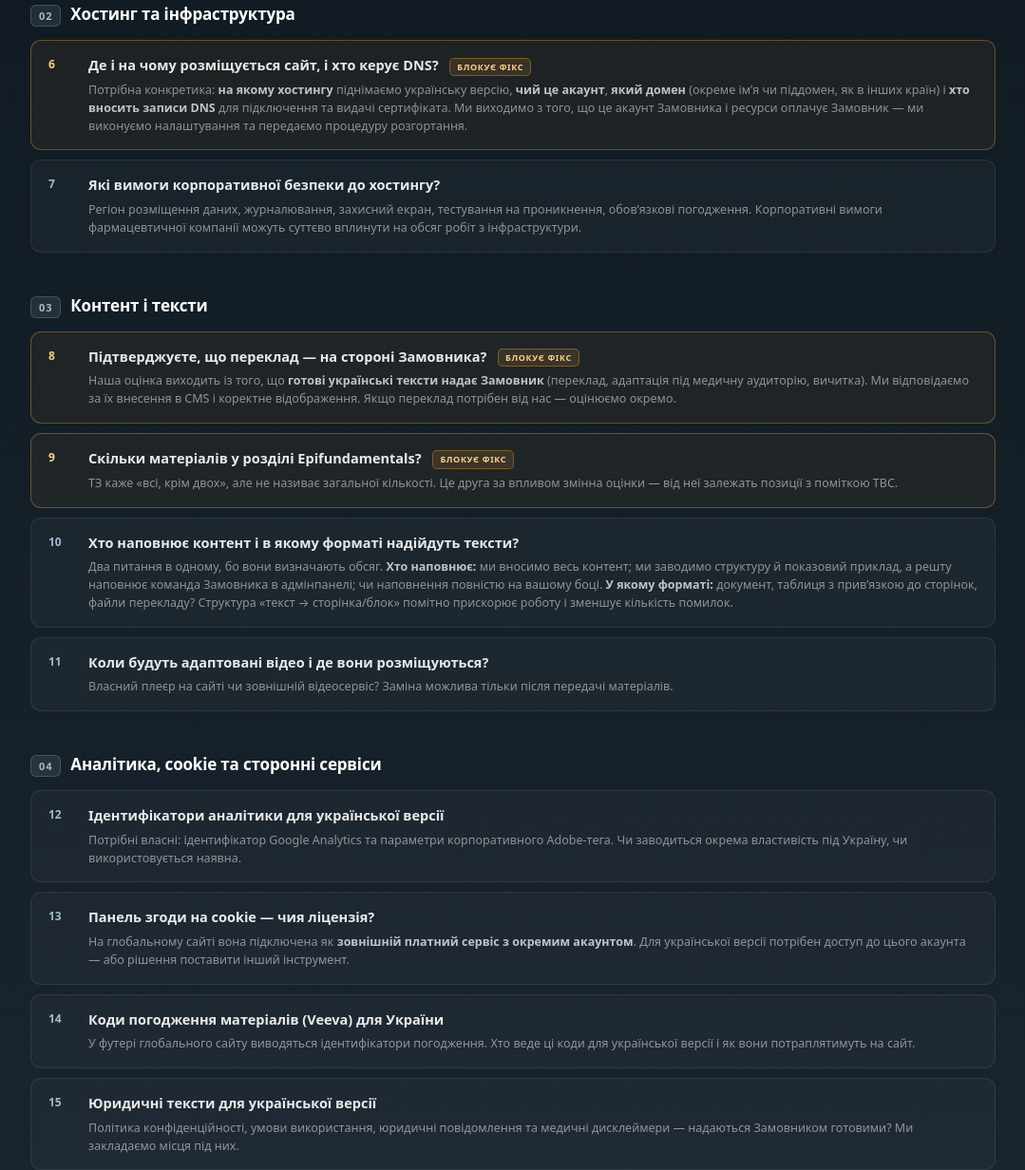
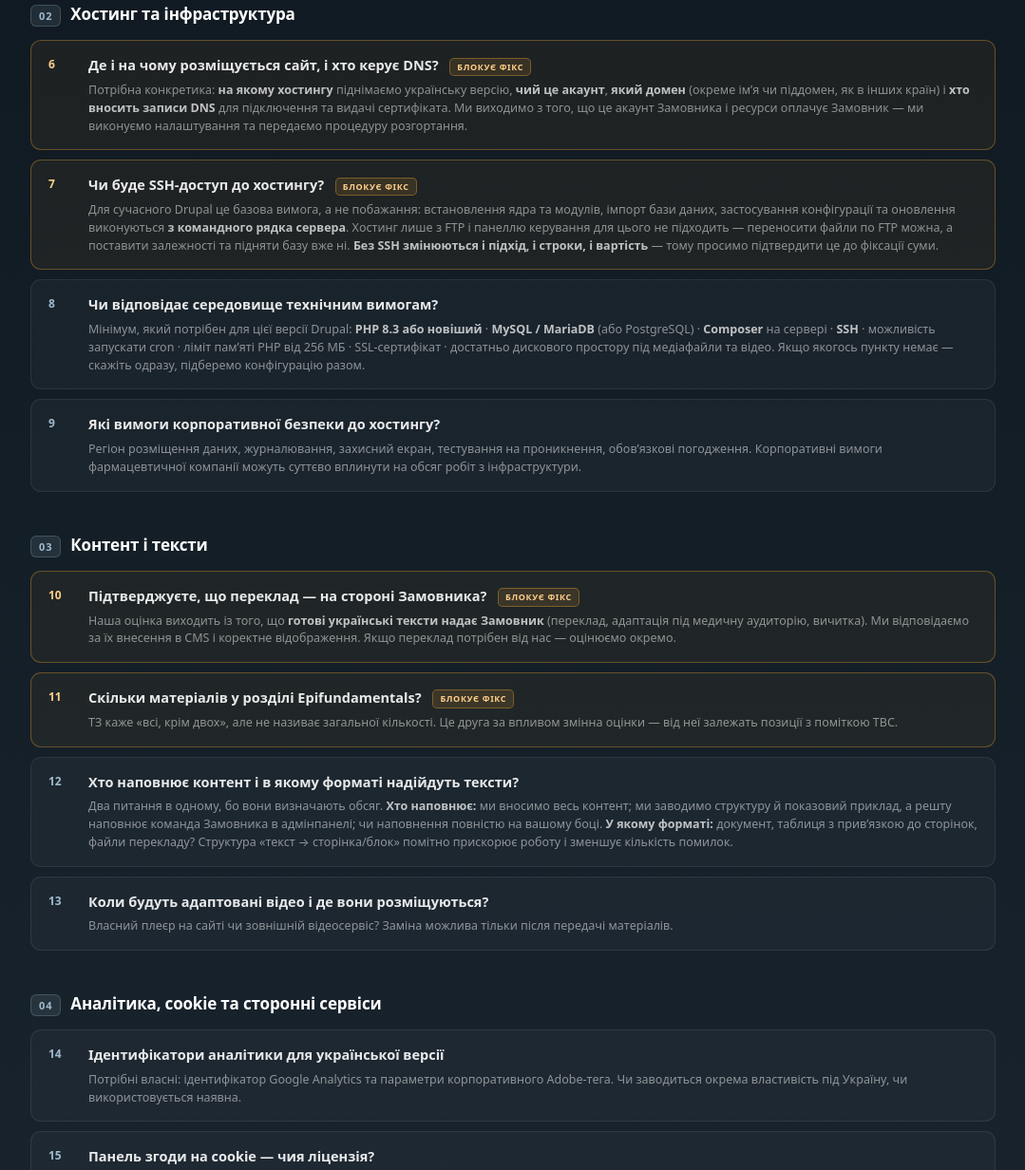
Before and after one commit to chife-mod/epicentral, a plain HTML site: page questions/index.html in a window 1280 px wide. Shown: the part 1227-2459 px from the top of the page at 95% size, without its empty margins (100-1179 px from the left). Drawn offline with Linux system fonts and the light colour scheme.

Commit message:
Питання: SSH-доступ і технічні вимоги до хостингу
Додано два питання в групу «Хостинг та інфраструктура»:
SSH-доступ (блокує фікс — без нього неможливо ставити залежності
та піднімати базу) і відповідність середовища технічним вимогам
(PHP 8.3+, MySQL/MariaDB, Composer, cron, памʼять, SSL).

Питань 20 → 22, наскрізну нумерацію перебудовано.

```diff
--- a/questions/index.html
+++ b/questions/index.html
@@ -140,8 +140,35 @@
         </div>
       </li>
 
+      <li class="q q--block">
+        <span class="q__n">7</span>
+        <div>
+          <div class="q__t">Чи буде SSH-доступ до хостингу? <span class="q__tag">Блокує фікс</span></div>
+          <div class="q__w">Для сучасного Drupal це базова вимога, а не побажання: встановлення ядра
+            та модулів, імпорт бази даних, застосування конфігурації та оновлення виконуються
+            <strong>з командного рядка сервера</strong>. Хостинг лише з FTP і панеллю керування
+            для цього не підходить — переносити файли по FTP можна, а поставити залежності
+            та підняти базу вже ні.
+            <strong>Без SSH змінюються і підхід, і строки, і вартість</strong> — тому просимо
+            підтвердити це до фіксації суми.</div>
+        </div>
+      </li>
+
       <li class="q">
-        <span class="q__n">7</span>
+        <span class="q__n">8</span>
+        <div>
+          <div class="q__t">Чи відповідає середовище технічним вимогам?</div>
+          <div class="q__w">Мінімум, який потрібен для цієї версії Drupal:
+            <strong>PHP 8.3 або новіший</strong> · <strong>MySQL / MariaDB</strong> (або PostgreSQL) ·
+            <strong>Composer</strong> на сервері · <strong>SSH</strong> · можливість запускати cron ·
+            ліміт памʼяті PHP від 256 МБ · SSL-сертифікат · достатньо дискового простору
+            під медіафайли та відео.
+            Якщо якогось пункту немає — скажіть одразу, підберемо конфігурацію разом.</div>
+        </div>
+      </li>
+
+      <li class="q">
+        <span class="q__n">9</span>
         <div>
           <div class="q__t">Які вимоги корпоративної безпеки до хостингу?</div>
           <div class="q__w">Регіон розміщення даних, журналювання, захисний екран, тестування на проникнення,
@@ -158,7 +185,7 @@
     <ol class="qlist">
 
       <li class="q q--block">
-        <span class="q__n">8</span>
+        <span class="q__n">10</span>
         <div>
           <div class="q__t">Підтверджуєте, що переклад — на стороні Замовника? <span class="q__tag">Блокує фікс</span></div>
           <div class="q__w">Наша оцінка виходить із того, що <strong>готові українські тексти надає Замовник</strong>
@@ -168,7 +195,7 @@
       </li>
 
       <li class="q q--block">
-        <span class="q__n">9</span>
+        <span class="q__n">11</span>
         <div>
           <div class="q__t">Скільки матеріалів у розділі Epifundamentals? <span class="q__tag">Блокує фікс</span></div>
           <div class="q__w">ТЗ каже «всі, крім двох», але не називає загальної кількості.
@@ -177,7 +204,7 @@
       </li>
 
       <li class="q">
-        <span class="q__n">10</span>
+        <span class="q__n">12</span>
         <div>
           <div class="q__t">Хто наповнює контент і в якому форматі надійдуть тексти?</div>
           <div class="q__w">Два питання в одному, бо вони визначають обсяг.
@@ -189,7 +216,7 @@
       </li>
 
       <li class="q">
-        <span class="q__n">11</span>
+        <span class="q__n">13</span>
         <div>
           <div class="q__t">Коли будуть адаптовані відео і де вони розміщуються?</div>
           <div class="q__w">Власний плеєр на сайті чи зовнішній відеосервіс? Заміна можлива
@@ -205,7 +232,7 @@
     <ol class="qlist">
 
       <li class="q">
-        <span class="q__n">12</span>
+        <span class="q__n">14</span>
         <div>
           <div class="q__t">Ідентифікатори аналітики для української версії</div>
           <div class="q__w">Потрібні власні: ідентифікатор Google Analytics та параметри
@@ -215,7 +242,7 @@
       </li>
 
       <li class="q">
-        <span class="q__n">13</span>
+        <span class="q__n">15</span>
         <div>
           <div class="q__t">Панель згоди на cookie — чия ліцензія?</div>
           <div class="q__w">На глобальному сайті вона підключена як <strong>зовнішній платний сервіс
@@ -225,7 +252,7 @@
       </li>
 
       <li class="q">
-        <span class="q__n">14</span>
+        <span class="q__n">16</span>
         <div>
           <div class="q__t">Коди погодження матеріалів (Veeva) для України</div>
           <div class="q__w">У футері глобального сайту виводяться ідентифікатори погодження.
@@ -234,7 +261,7 @@
       </li>
 
       <li class="q">
-        <span class="q__n">15</span>
+        <span class="q__n">17</span>
         <div>
           <div class="q__t">Юридичні тексти для української версії</div>
           <div class="q__w">Політика конфіденційності, умови використання, юридичні повідомлення
@@ -250,7 +277,7 @@
     <ol class="qlist">
 
       <li class="q">
-        <span class="q__n">16</span>
+        <span class="q__n">18</span>
         <div>
           <div class="q__t">Підтверджуєте вимкнення перевірки статусу медпрацівника?</div>
           <div class="q__w">У глобальному коді є перевірка HCP та вибір країни. За п.10 ТЗ
@@ -260,7 +287,7 @@
       </li>
 
       <li class="q">
-        <span class="q__n">17</span>
+        <span class="q__n">19</span>
         <div>
           <div class="q__t">Хто фінально приймає роботу?</div>
           <div class="q__w">Агентство чи представництво компанії? Чи потрібне погодження
@@ -269,7 +296,7 @@
       </li>
 
       <li class="q">
-        <span class="q__n">18</span>
+        <span class="q__n">20</span>
         <div>
           <div class="q__t">Скільки раундів правок закладаємо?</div>
           <div class="q__w">Наш стандарт — <strong>до 2 раундів на етап</strong>. Якщо процес погодження
@@ -278,7 +305,7 @@
       </li>
 
       <li class="q">
-        <span class="q__n">19</span>
+        <span class="q__n">21</span>
         <div>
           <div class="q__t">Який формат підтримки після запуску?</div>
           <div class="q__w">Пропонуємо <strong>погодинну оплату або місячний пакет годин</strong>
@@ -288,7 +315,7 @@
       </li>
 
       <li class="q">
-        <span class="q__n">20</span>
+        <span class="q__n">22</span>
         <div>
           <div class="q__t">Чи є цільова дата запуску?</div>
           <div class="q__w">Строк наведений на сторінці оцінки. Якщо є жорстка дата —
```
